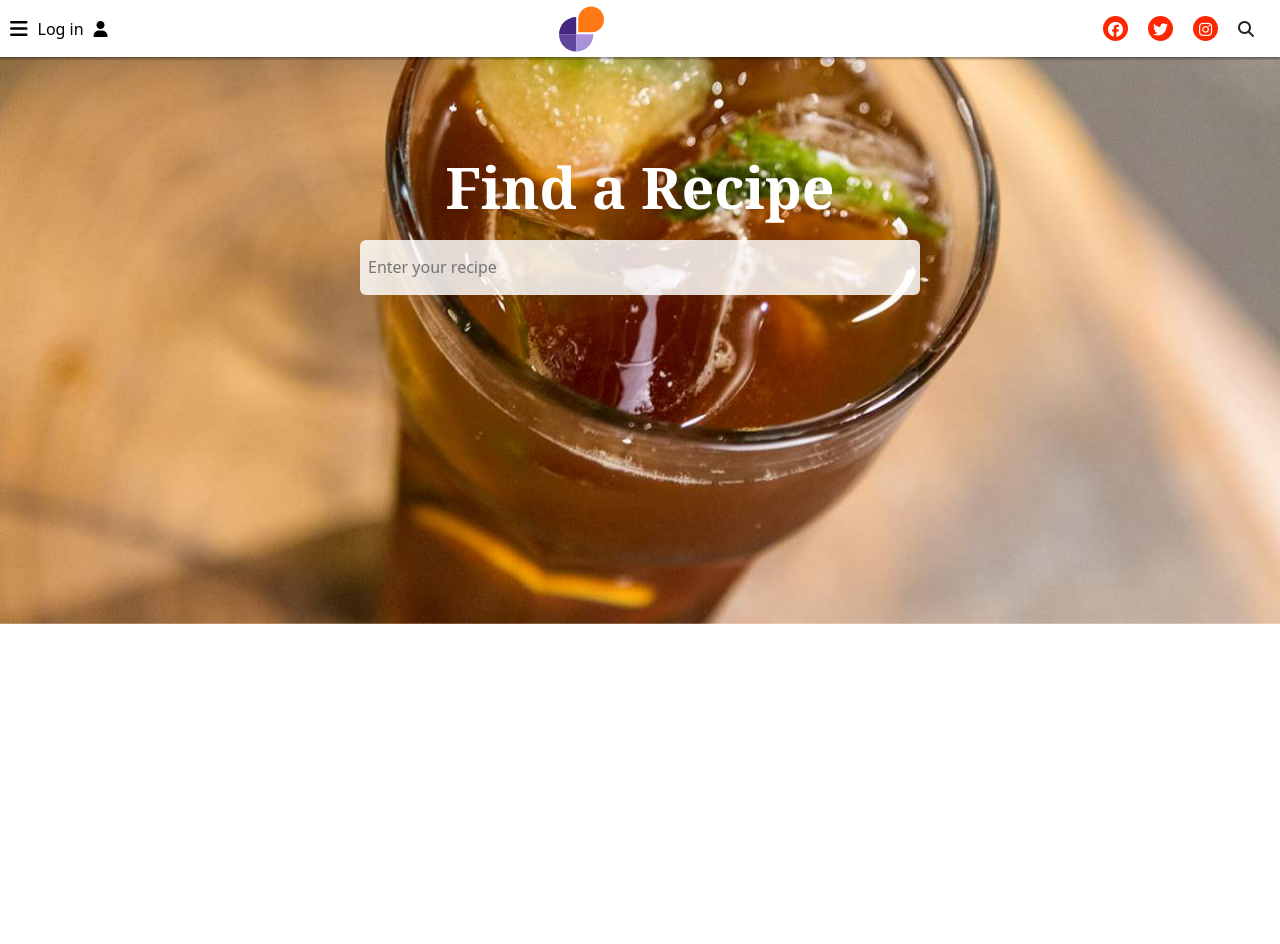
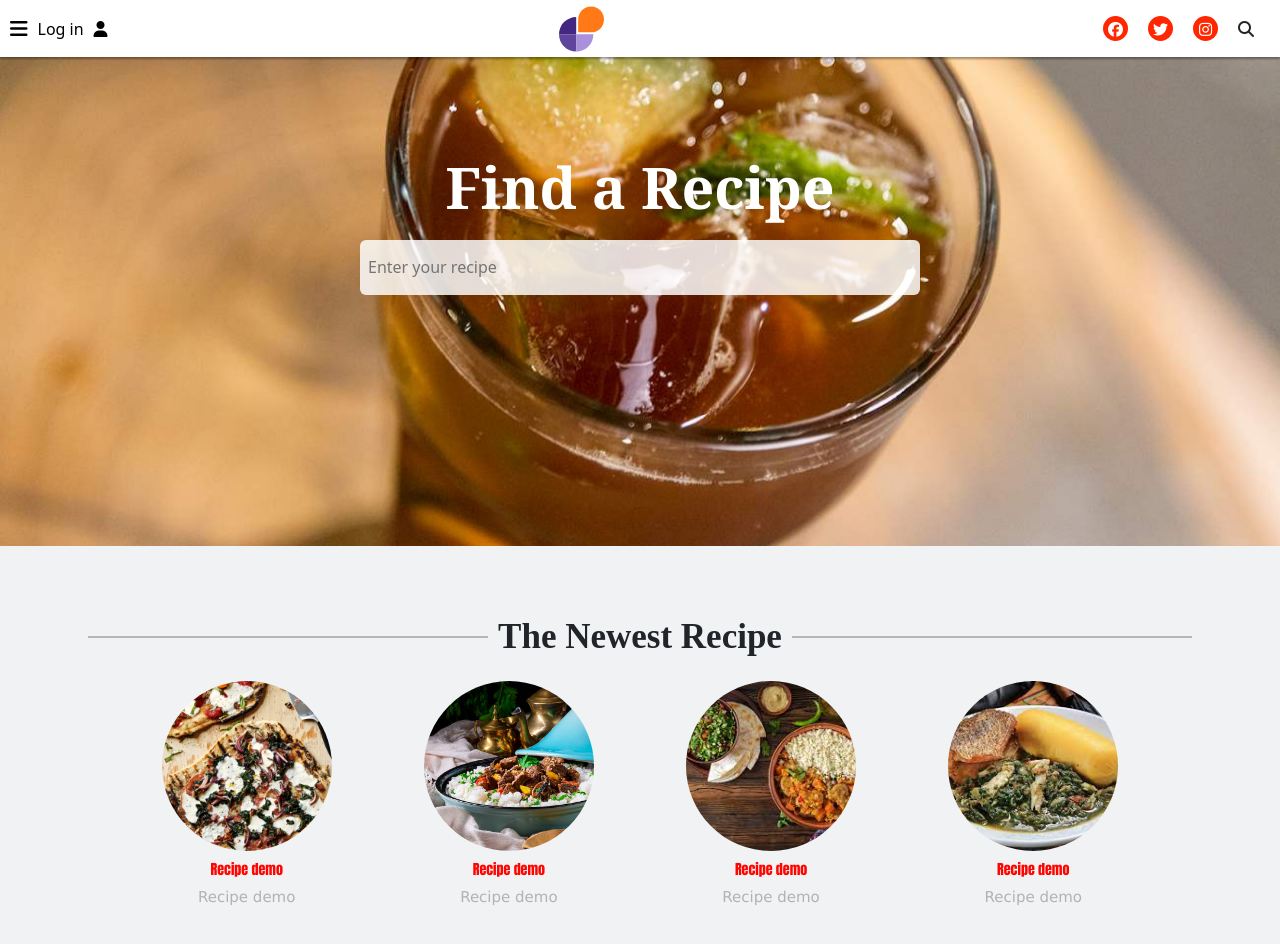
Before and after one commit to Blessman-Newton/magic_recipe, a React (Create React App) app in the folder recipe_app/frontend/: page / in a window 1280 px wide. Shown: the top 944 px of the page. Before the commit the page ends 800 px from the top, so only its background shows below. Built offline with nearby package versions, Linux system fonts and the light colour scheme.

Commit message:
Add recent post

```diff
--- a/recipe_app/frontend/src/pages/Home.jsx
+++ b/recipe_app/frontend/src/pages/Home.jsx
@@ -1,11 +1,59 @@
 import React from "react";
-import './Home.css'
+import { Link } from 'react-router-dom';
+import './Home.css';
+import image1 from '../asserts/images/backIcons/bg6.jpg';
+import image2 from '../asserts/images/backIcons/bg2.jpg';
+import image3 from '../asserts/images/backIcons/bg3.webp';
+import image4 from '../asserts/images/backIcons/bg8.jpg';
 import Hero from '../component/Hero';
 
 
 const Home = () => (
-    <div>
+    <div className="">
        <Hero />
+       <section className="main-container">
+       <h5> <hr /> The Newest Recipe <hr /> </h5>
+       <div className="home-container">
+            <div className="recent-recipe">
+           <img src={image3} alt="recipe" />
+           <Link to='/'
+            className="links"
+           >
+               Recipe demo
+           </Link>
+           <h3>Recipe demo</h3>
+        </div>
+        <div className="recent-recipe">
+           <img src={image2} alt="recipe" />
+           <Link to='/'
+            className="links"
+           >
+               Recipe demo
+           </Link>
+           <h3>Recipe demo</h3>
+        </div>
+        <div className="recent-recipe">
+           <img src={image1} alt="recipe" />
+           <Link to='/'
+            className="links"
+           >
+               Recipe demo
+           </Link>
+           <h3>Recipe demo</h3>
+        </div>
+        <div className="recent-recipe">
+           <img src={image4} alt="recipe" />
+           <Link to='/'
+                className="links"
+           >
+               Recipe demo
+           </Link>
+           <h3>Recipe demo</h3>
+        </div>
+       </div>
+
+
+       </section>
     </div>
 );
 
```
